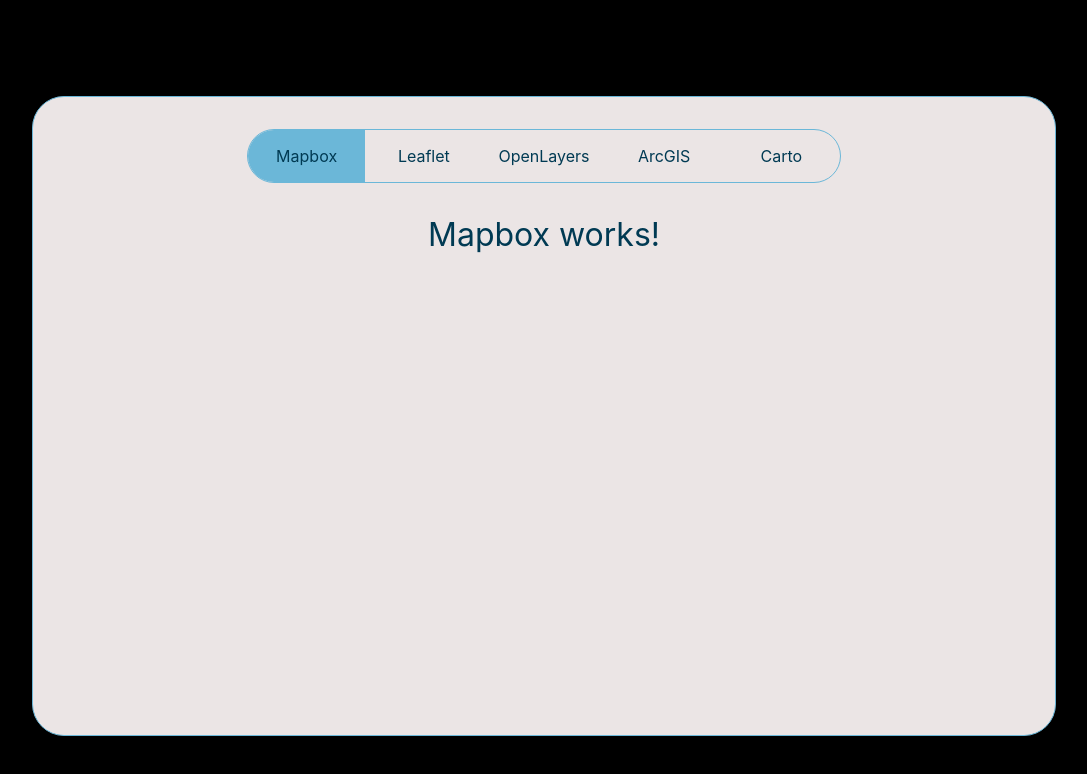
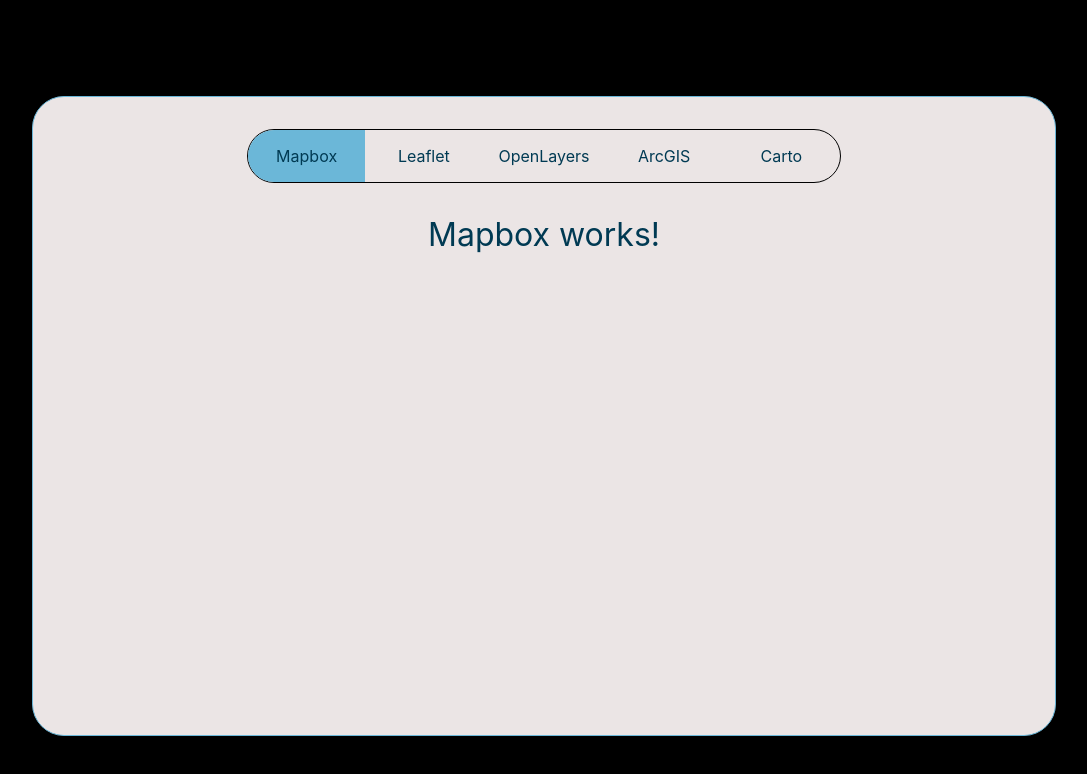
Before and after one commit to kumA0taku/my_map, a React (Create React App) app: page / in a window 1280 px wide. Shown: the top 774 px of the page, without its empty margins (96-1183 px from the left). Built offline with nearby package versions, Linux system fonts and the light colour scheme.

Commit message:
update package js

```diff
--- a/package.json
+++ b/package.json
@@ -15,9 +15,8 @@
     "web-vitals": "^2.1.4"
   },
   "scripts": {
-
-    "start": "react-scripts start",
-    "build": "react-scripts build",
+    "start": "react-scripts --openssl-legacy-provider start",
+    "build": "react-scripts --openssl-legacy-provider build",
     "test": "react-scripts test",
     "eject": "react-scripts eject"
   },
--- a/src/App.css
+++ b/src/App.css
@@ -36,7 +36,7 @@ ul.nav {
   display: flex;
   align-items: center;
   justify-content: space-between;
-  border: 1px solid #6bb7d8;
+  border: 1px solid #000000;
   border-radius: 2rem;
   padding-left: 0px;
   @media (max-width: 768px) {
```
